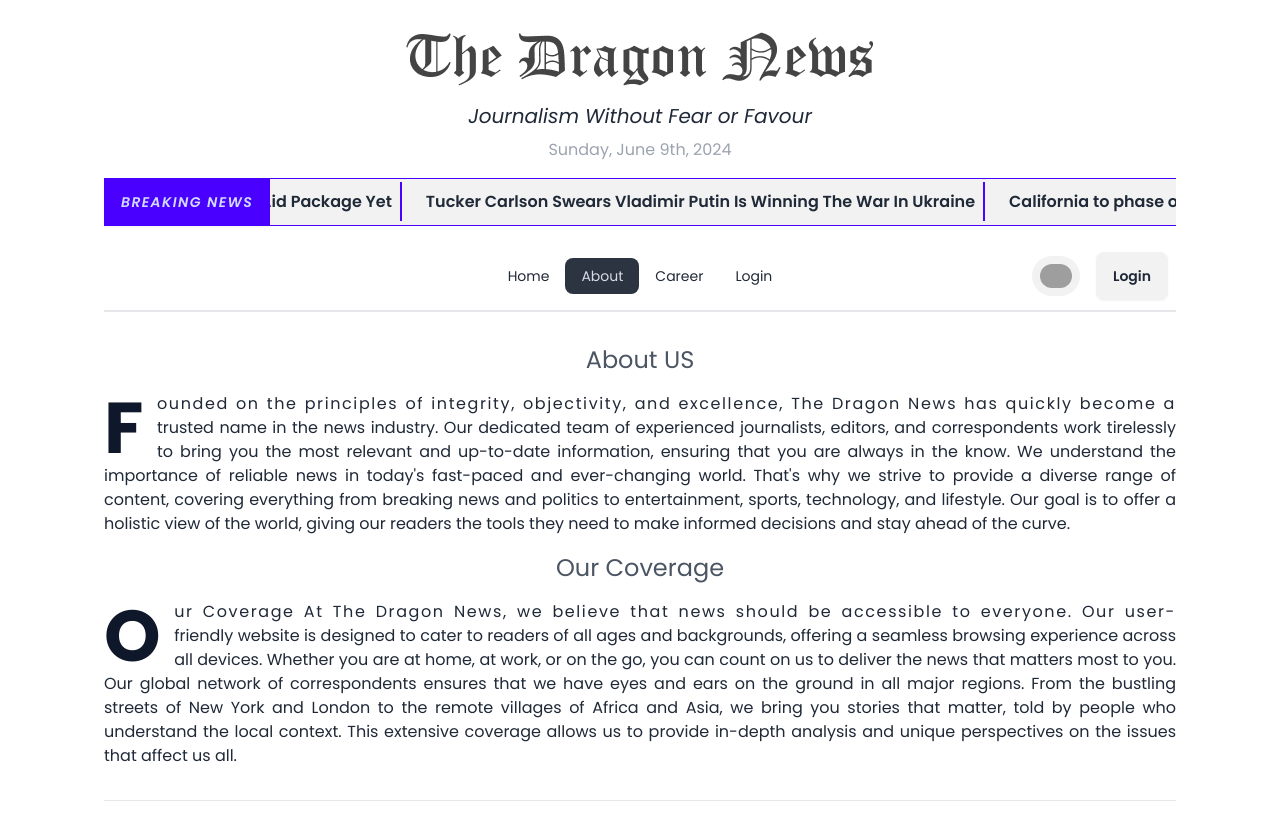
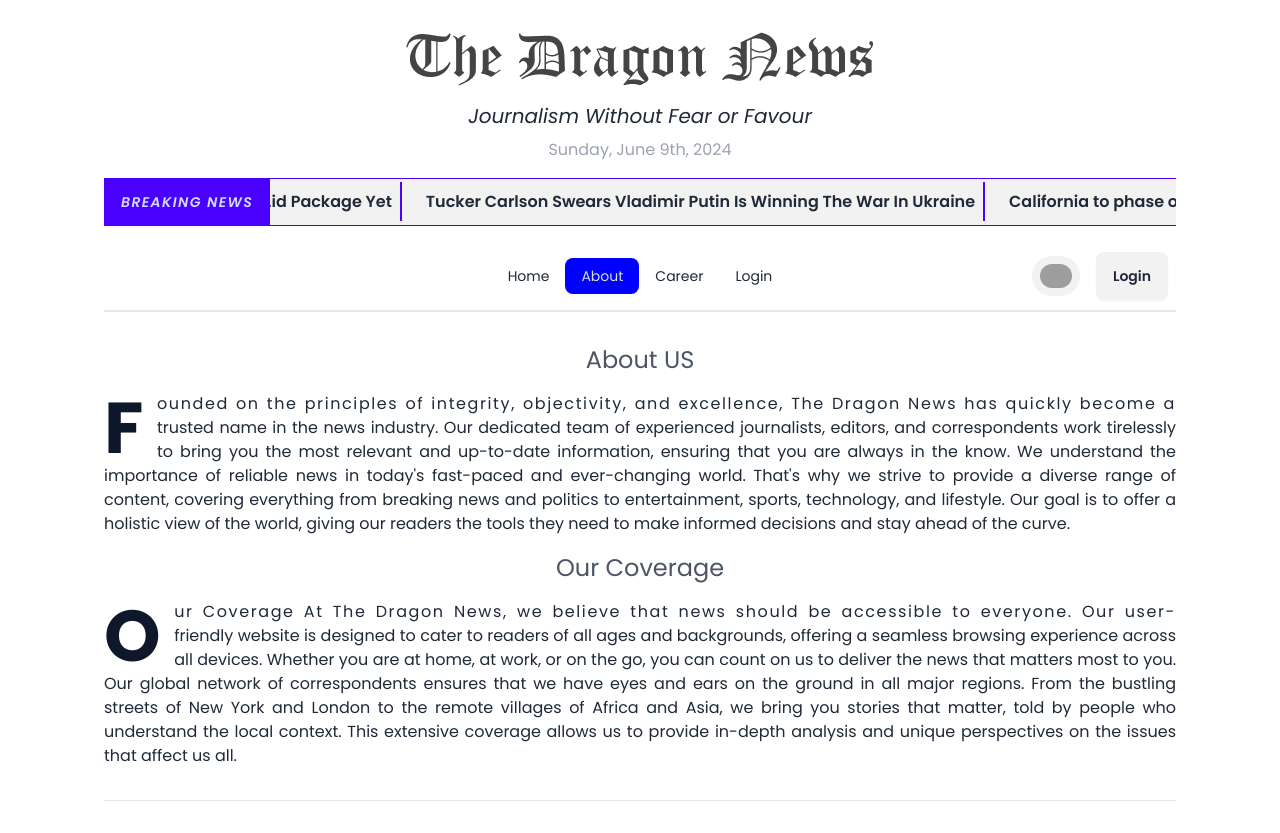
Before and after one commit to mohasin-hossain/dragon-news-react-tailwind-daisy, a React (Vite) app: page /about in a window 1280 px wide. Built offline with nearby package versions, Linux system fonts and the light colour scheme; no server answers; grey boxes are pictures that could not be loaded.

Commit message:
Changing the daisyUi Active navItem default color

```diff
--- /dev/null
+++ b/src/pages/Shared/Navbar/Navbar.css
@@ -0,0 +1,3 @@
+#header_nav a.active {
+    background-color: blue;
+  }
--- a/src/pages/Shared/Navbar/Navbar.jsx
+++ b/src/pages/Shared/Navbar/Navbar.jsx
@@ -2,6 +2,7 @@
 import userDefaultPic from "../../../assets/user.png";
 import { useContext } from "react";
 import { AuthContext } from "../../../providers/AuthProvider";
+import './Navbar.css'
 
 const Navbar = () => {
   const { user, logOut } = useContext(AuthContext);
@@ -30,7 +31,7 @@
   );
 
   return (
-    <div className="navbar bg-base-100 sticky top-0 z-10 border-b-2">
+    <div id="header_nav" className="navbar bg-base-100 sticky top-0 z-10 border-b-2">
       <div className="navbar-start">
         <div className="dropdown">
           <div tabIndex={0} role="button" className="btn btn-ghost lg:hidden">
```
